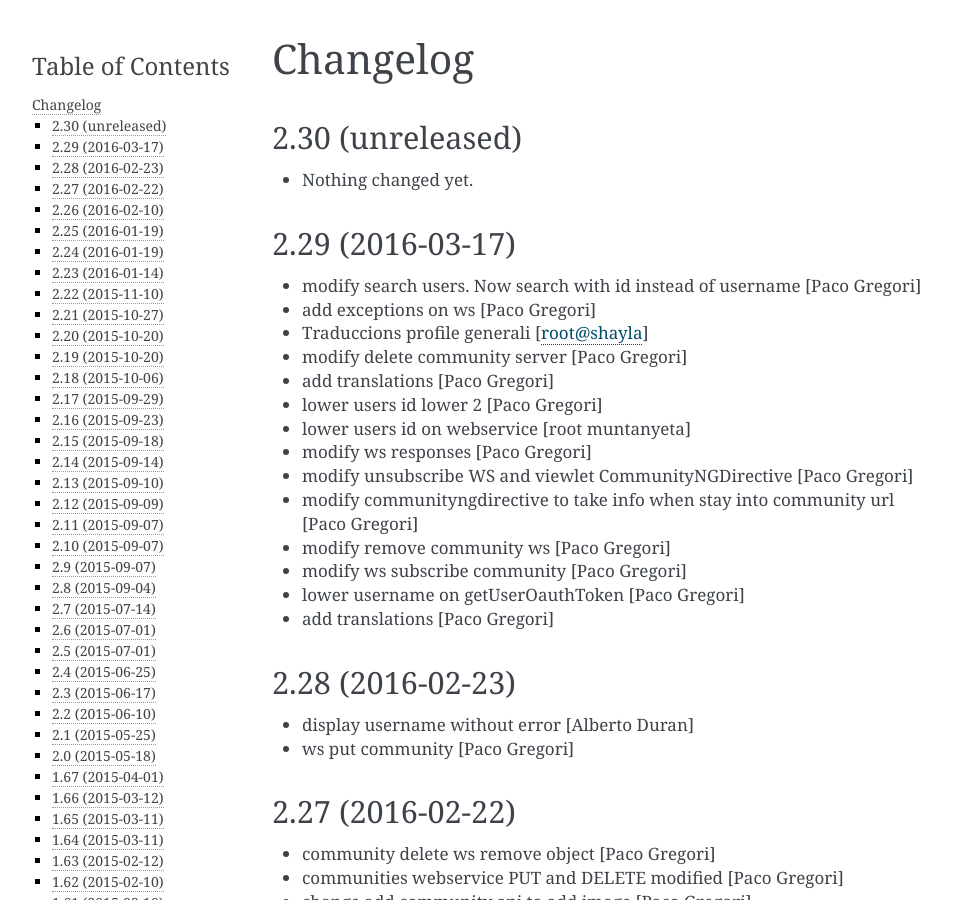
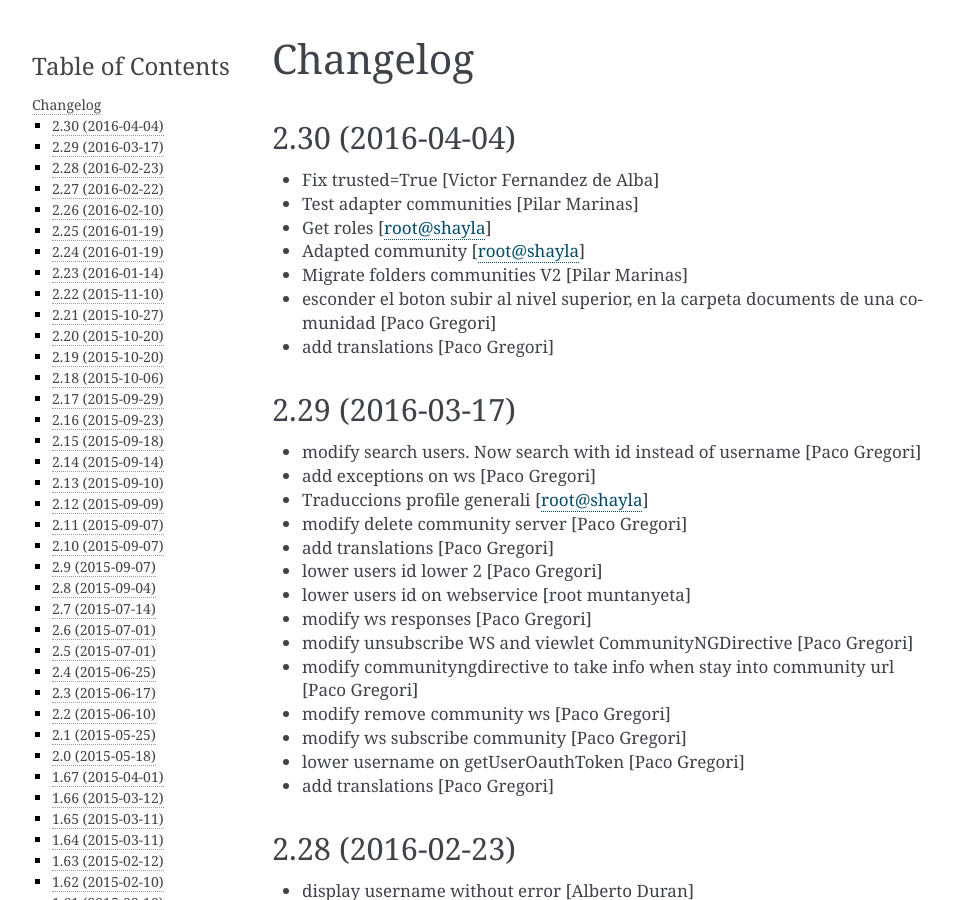
Before and after one commit to UPCnet/ulearn.core, a Sphinx documentation site: the page built from docs/HISTORY.rst, in a window 1280 px wide and 900 px high. Shown: the whole window, without its empty margins (148-1102 px from the left). Built offline with Sphinx 7.4.7, drawn with Linux system fonts in a browser that asks for light colours; pages that are not in the unit, such as notebooks, are missing from menus.

Commit message:
Preparing release 2.30

```diff
--- a/docs/HISTORY.rst
+++ b/docs/HISTORY.rst
@@ -1,11 +1,16 @@
 Changelog
 =========
 
-2.30 (unreleased)
+2.30 (2016-04-04)
 -----------------
 
-- Nothing changed yet.
-
+* Fix trusted=True [Victor Fernandez de Alba]
+* Test adapter communities [Pilar Marinas]
+* Get roles [root@shayla]
+* Adapted community [root@shayla]
+* Migrate folders communities V2 [Pilar Marinas]
+* esconder el boton subir al nivel superior, en la carpeta documents de una comunidad [Paco Gregori]
+* add translations [Paco Gregori]
 
 2.29 (2016-03-17)
 -----------------
--- a/setup.py
+++ b/setup.py
@@ -1,7 +1,7 @@
 from setuptools import setup, find_packages
 import os
 
-version = '2.30.dev0'
+version = '2.30'
 
 README = open('README.rst').read()
 HISTORY = open(os.path.join('docs', 'HISTORY.rst')).read()
```
